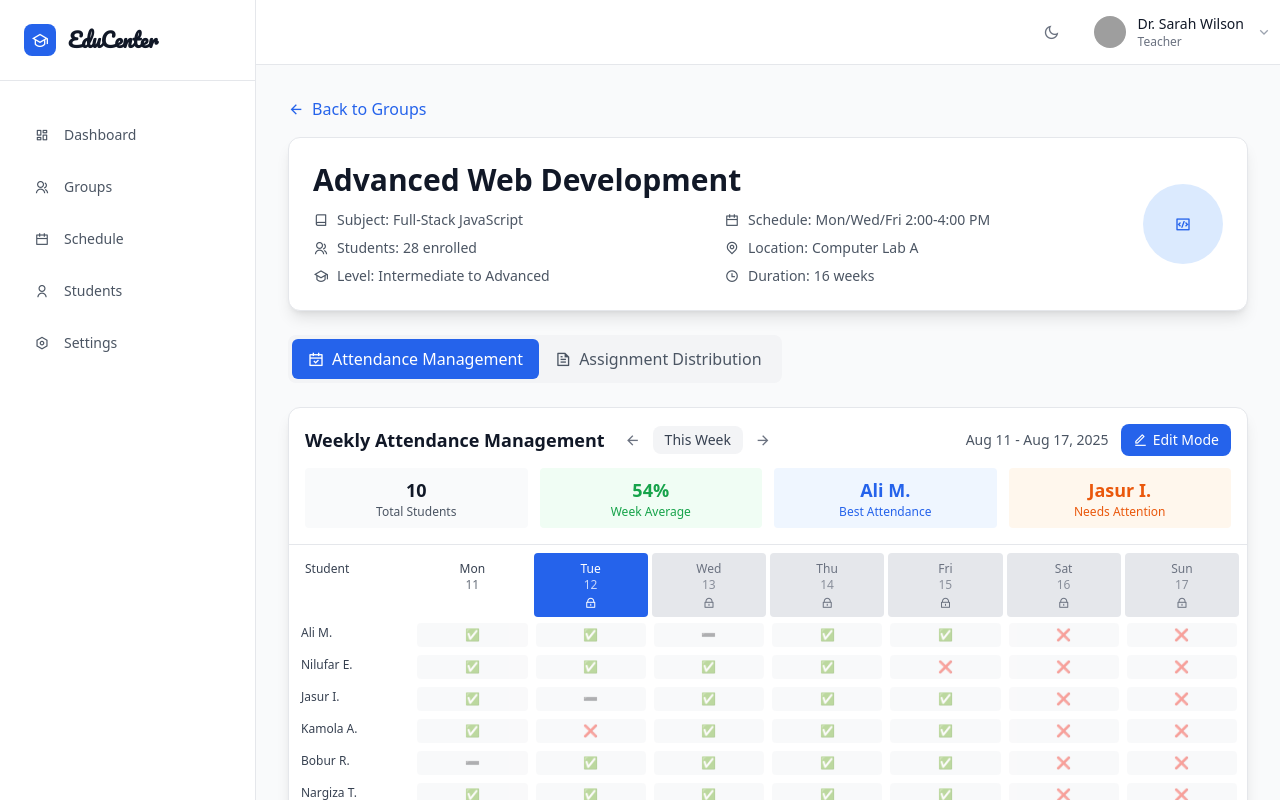
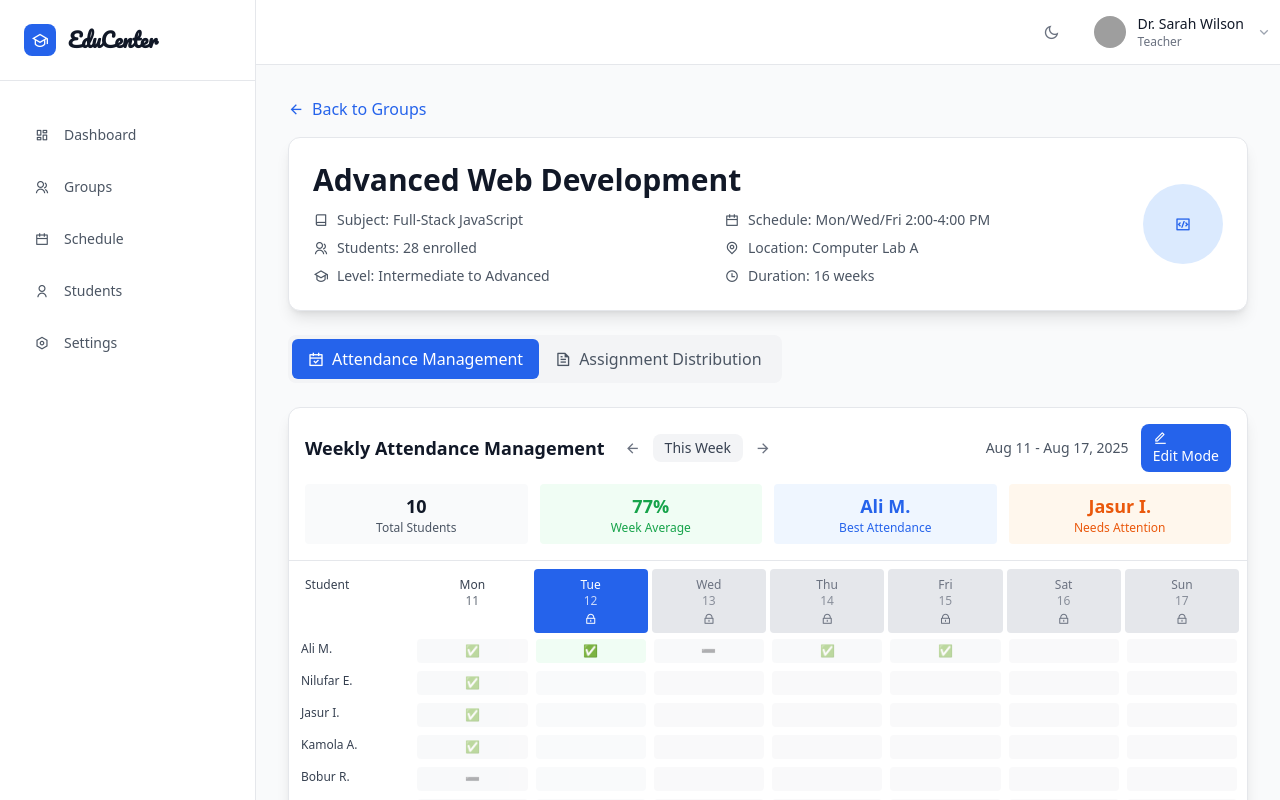
Before and after one commit to Mirzayev2009/CodeSchool2.0, a React (Vite) app: page /teacher/groups/1 in a window 1280 px wide. Shown: the top 800 px of the page. Built offline with nearby package versions, Linux system fonts and the light colour scheme; grey boxes are pictures that could not be loaded.

Commit message:
fr commit

```diff
--- a/src/App.jsx
+++ b/src/App.jsx
@@ -10,7 +10,7 @@ import NotFound from './not-found';
 import StudentDashboard from './student/dashboard/page';
 import StudentAssignments from './student/assignments/page';
 import HomeworkList from './student/assignments/[id]/homeworks/page';
-import HomeworkDetail from './student/assignments/[id]/homeworks/[homeworkId]/page';
+import HomeworkDetailPage from './student/assignments/[id]/homeworks/[homeworkId]/page';
 import StudentGroupDetail from './student/groups/[id]/page';
 import StudentProfile from './student/profile/page';
 
@@ -40,7 +40,7 @@ function App() {
 
 <Route
   path="/student/assignments/:id/homeworks/:homeworkId"
-  element={<HomeworkDetail />}
+  element={<HomeworkDetailPage />}
 />
         <Route path="/student/groups/:id" element={<StudentGroupDetail />} />
         <Route path="/student/profile" element={<StudentProfile />} />
--- a/src/student/assignments/[id]/homeworks/HomeworkListClient.jsx
+++ b/src/student/assignments/[id]/homeworks/HomeworkListClient.jsx
@@ -79,7 +79,7 @@ export default function HomeworkListClient({ assignment, homeworks, assignmentId
         {/* Breadcrumb */}
         <div className="mb-6">
           <Link
-            href="/student/assignments"
+           to="/student/assignments"
             className={`inline-flex items-center transition-colors mb-4 ${
               isDarkMode ? 'text-blue-400 hover:text-blue-300' : 'text-blue-600 hover:text-blue-800'
             }`}
@@ -149,7 +149,7 @@ export default function HomeworkListClient({ assignment, homeworks, assignmentId
               {homeworks.map((homework, index) => (
                 <Link
                   key={homework.id}
-                  href={`/student/assignments/${assignmentId}/homeworks/${homework.id}`}
+                 to={`/student/assignments/${assignmentId}/homeworks/${homework.id}`}
                   className={`block p-4 rounded-lg border transition-all ${
                     isDarkMode
                       ? 'bg-gray-700 border-gray-600 hover:bg-gray-650 hover:border-gray-500'
--- a/src/student/assignments/[id]/homeworks/[homeworkId]/page.jsx
+++ b/src/student/assignments/[id]/homeworks/[homeworkId]/page.jsx
@@ -1,10 +1,12 @@
 
 import { Link } from 'react-router-dom';
+import { useParams } from 'react-router-dom';
 
 import StudentHeader from '../../../../../../components/StudentHeader';
 import HomeworkDetailClient from './HomeworkDetailClient';
 
-export default function HomeworkDetailPage({ params }) {
+export default function HomeworkDetailPage() {
+  const { id, homeworkId } = useParams(); // ✅ Get from URL
   // Mock homework data
   const homeworkData = {
     '1': {
@@ -173,15 +175,15 @@ console.log(result1, result2);`,
     }
   };
 
-  const homework = homeworkData[params.homeworkId] || homeworkData['1'];
+  const homework = homeworkData[homeworkId] || homeworkData['1'];
 
   return (
     <div>
       <StudentHeader />
       <HomeworkDetailClient
         homework={homework}
-        assignmentId={params.id}
-        homeworkId={params.homeworkId}
+        assignmentId={id}
+        homeworkId={homeworkId}
       />
     </div>
   );
--- a/src/student/dashboard/page.jsx
+++ b/src/student/dashboard/page.jsx
@@ -61,7 +61,7 @@ export default function StudentDashboard() {
   ];
 
   return (
-    <div className={`min-h-screen ${isDarkMode ? 'bg-gray-900' : 'bg-gray-50'} pt-16`}>
+    <div className={`min-h-screen  ${isDarkMode ? 'bg-gray-900' : 'bg-gray-50'} pt-16`}>
       <StudentHeader />
 
       <div className="max-w-7xl mx-auto px-6 py-8">
--- a/src/teacher/groups/[id]/LessonCalendar.jsx
+++ b/src/teacher/groups/[id]/LessonCalendar.jsx
@@ -97,10 +97,7 @@ export default function LessonCalendar({ groupId }) {
       "2025-08-09": "present",
       "2025-08-10": "present",
       "2025-08-11": "present",
-      "2025-08-12": "present",
-      "2025-08-13": "present",
-      "2025-08-14": "present",
-      "2025-08-15": "absent"
+
     }
   },
   {
@@ -135,10 +132,7 @@ export default function LessonCalendar({ groupId }) {
       "2025-08-09": "absent",
       "2025-08-10": "present",
       "2025-08-11": "present",
-      "2025-08-12": "excused",
-      "2025-08-13": "present",
-      "2025-08-14": "present",
-      "2025-08-15": "present"
+
     }
   },
   {
@@ -173,10 +167,7 @@ export default function LessonCalendar({ groupId }) {
       "2025-08-09": "present",
       "2025-08-10": "present",
       "2025-08-11": "present",
-      "2025-08-12": "absent",
-      "2025-08-13": "present",
-      "2025-08-14": "present",
-      "2025-08-15": "present"
+
     }
   },
   {
@@ -211,10 +202,7 @@ export default function LessonCalendar({ groupId }) {
       "2025-08-09": "present",
       "2025-08-10": "present",
       "2025-08-11": "excused",
-      "2025-08-12": "present",
-      "2025-08-13": "present",
-      "2025-08-14": "present",
-      "2025-08-15": "present"
+
     }
   },
   {
@@ -249,10 +237,7 @@ export default function LessonCalendar({ groupId }) {
       "2025-08-09": "absent",
       "2025-08-10": "present",
       "2025-08-11": "present",
-      "2025-08-12": "present",
-      "2025-08-13": "present",
-      "2025-08-14": "present",
-      "2025-08-15": "present"
+
     }
   },
   {
@@ -287,10 +272,7 @@ export default function LessonCalendar({ groupId }) {
       "2025-08-09": "absent",
       "2025-08-10": "present",
       "2025-08-11": "present",
-      "2025-08-12": "present",
-      "2025-08-13": "present",
-      "2025-08-14": "present",
-      "2025-08-15": "present"
+
     }
   },
   {
@@ -325,10 +307,7 @@ export default function LessonCalendar({ groupId }) {
       "2025-08-09": "present",
       "2025-08-10": "present",
       "2025-08-11": "absent",
-      "2025-08-12": "present",
-      "2025-08-13": "present",
-      "2025-08-14": "present",
-      "2025-08-15": "present"
+
     }
   },
   {
@@ -363,10 +342,7 @@ export default function LessonCalendar({ groupId }) {
       "2025-08-09": "present",
       "2025-08-10": "present",
       "2025-08-11": "present",
-      "2025-08-12": "present",
-      "2025-08-13": "present",
-      "2025-08-14": "excused",
-      "2025-08-15": "present"
+
     }
   },
   {
@@ -412,7 +388,8 @@ const [attendanceData, setAttendanceData] = useState(() => {
     days.forEach((day, index) => {
       const dateObj = weekDates[index];
       const dateKey = dateObj.toISOString().slice(0, 10);
-      data[student.id][day] = student.attendance?.[dateKey] || 'absent';
+      // If no attendance, leave empty string
+      data[student.id][day] = student.attendance?.[dateKey] || '';
     });
   });
   return data;
@@ -438,18 +415,23 @@ const [attendanceData, setAttendanceData] = useState(() => {
   const toggleAttendance = (studentId, dayIndex) => {
     const date = weekDates[dayIndex];
     const dayKey = `${dayIndex}_${currentWeek}`;
+    const isTodayDate = isToday(date);
+    const isPast = isPastDate(date);
+    const isFuture = isFutureDate(date);
 
-    // Can't edit if not in edit mode
-    if (!isEditMode) return;
-
-    // Can't edit future dates that aren't opened
-    if (isFutureDate(date) && !openedDates[dayKey]) return;
+    // Only allow toggle if:
+    // - Today (always)
+    // - Past and Edit Mode is ON
+    if (!(isTodayDate || (isPast && isEditMode))) return;
 
     setAttendanceData(prev => {
-      const current = prev[studentId][days[dayIndex]] || 'present';
-      let next = 'present';
-      if (current === 'present') next = 'absent';
+      const current = prev[studentId][days[dayIndex]] || '';
+      let next = '';
+      // Cycle: empty → present → absent → excused → empty
+      if (current === '') next = 'present';
+      else if (current === 'present') next = 'absent';
       else if (current === 'absent') next = 'excused';
+      else if (current === 'excused') next = '';
 
       setHasChanges(true);
 
@@ -505,7 +487,8 @@ const [attendanceData, setAttendanceData] = useState(() => {
       case 'present': return '✅';
       case 'absent': return '❌';
       case 'excused': return '➖';
-      default: return '⏳';
+      case '': return '';
+      default: return '';
     }
   };
 
@@ -592,15 +575,18 @@ const [attendanceData, setAttendanceData] = useState(() => {
 
             {/* Edit/Save Controls */}
             <div className="flex items-center space-x-2">
-              {!isEditMode ? (
+              {/* Always show Edit Mode button if not in edit mode and no unsaved changes */}
+              {!isEditMode && !hasChanges && (
                 <button
                   onClick={() => setIsEditMode(true)}
                   className="px-3 py-1.5 bg-blue-600 text-white text-sm rounded-lg hover:bg-blue-700 transition-colors whitespace-nowrap"
                 >
-                  <i className="ri-edit-line w-4 h-4 flex items-center justify-center mr-1 inline-flex"></i>
+                  <i className="ri-edit-line w-4 h-4 flex items-center justify-center mr-1"></i>
                   Edit Mode
                 </button>
-              ) : (
+              )}
+              {/* Show Save/Cancel if there are unsaved changes (even if not in edit mode) */}
+              {hasChanges && (
                 <>
                   <button
                     onClick={cancelEdit}
@@ -621,7 +607,7 @@ const [attendanceData, setAttendanceData] = useState(() => {
                     }`}
                     disabled={!hasChanges}
                   >
-                    <i className="ri-save-line w-4 h-4 flex items-center justify-center mr-1 inline-flex"></i>
+                    <i className="ri-save-line w-4 h-4 flex items-center justify-center mr-1"></i>
                     Save Changes
                   </button>
                 </>
@@ -718,10 +704,22 @@ const [attendanceData, setAttendanceData] = useState(() => {
               </div>
               {days.map((day, dayIndex) => {
                 const date = weekDates[dayIndex];
-                const dayKey = `${dayIndex}_${currentWeek}`;
+                const isTodayDate = isToday(date);
+                const isPast = isPastDate(date);
                 const isFuture = isFutureDate(date);
-                const isOpened = openedDates[dayKey];
-                const isDisabled = !isEditMode || (isFuture && !isOpened);
+
+                // Button is enabled if:
+                // - Today (always editable)
+                // - Past and Edit Mode is ON
+                // Otherwise (future), always disabled
+                let isDisabled = false;
+                if (isTodayDate) {
+                  isDisabled = false;
+                } else if (isPast) {
+                  isDisabled = !isEditMode;
+                } else if (isFuture) {
+                  isDisabled = true;
+                }
 
                 return (
                   <button
@@ -730,13 +728,14 @@ const [attendanceData, setAttendanceData] = useState(() => {
                     className={`p-1 m-0.5 rounded text-xs font-medium transition-colors ${
                       getAttendanceColor(attendanceData[student.id][day], isDisabled)
                     } ${
-                      isEditMode && !isDisabled
+                      (!isDisabled)
                         ? 'hover:opacity-80 cursor-pointer ring-2 ring-transparent hover:ring-blue-300'
                         : 'cursor-default'
                     }`}
                     title={`${student.name} - ${day}: ${attendanceData[student.id][day]} ${
-                      isEditMode && !isDisabled ? '(Click to change)' :
-                      isFuture && !isOpened ? '(Locked - unlock date first)' : ''
+                      !isDisabled ? '(Click to change)' :
+                      isFuture ? '(Future date - locked)' :
+                      isPast && !isEditMode ? '(Past date - click Edit Mode to change)' : ''
                     }`}
                     disabled={isDisabled}
                   >
```
Also changed, not shown: components/StudentHeader.jsx (+57 -27 lines).
